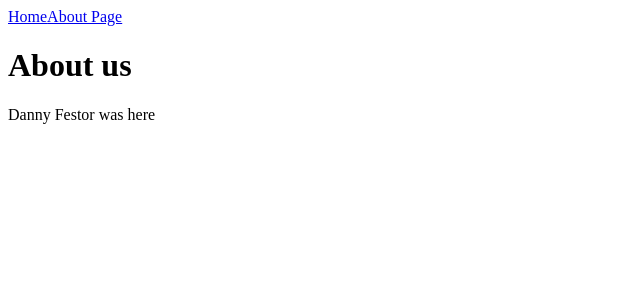
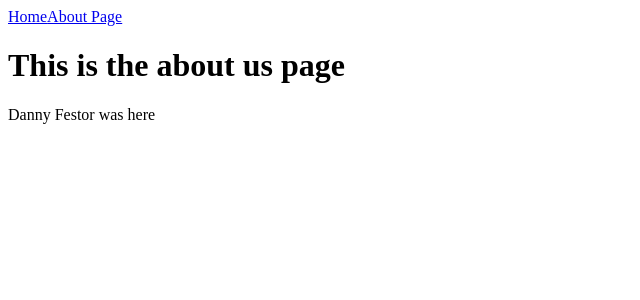
Before and after one commit to Danakin/next-app, a Next.js app in the folder next-app/: page /about in a window 1280 px wide. Shown: the top 300 px of the page, without its empty margins (0-640 px from the left). Built offline with nearby package versions, Linux system fonts and the light colour scheme.

Commit message:
Update About Page

```diff
--- a/next-app/pages/about.js
+++ b/next-app/pages/about.js
@@ -1,7 +1,7 @@
 function About() {
   return (
     <div>
-      <h1>About us</h1>
+      <h1>This is the about us page</h1>
     </div>
   );
 }
```
